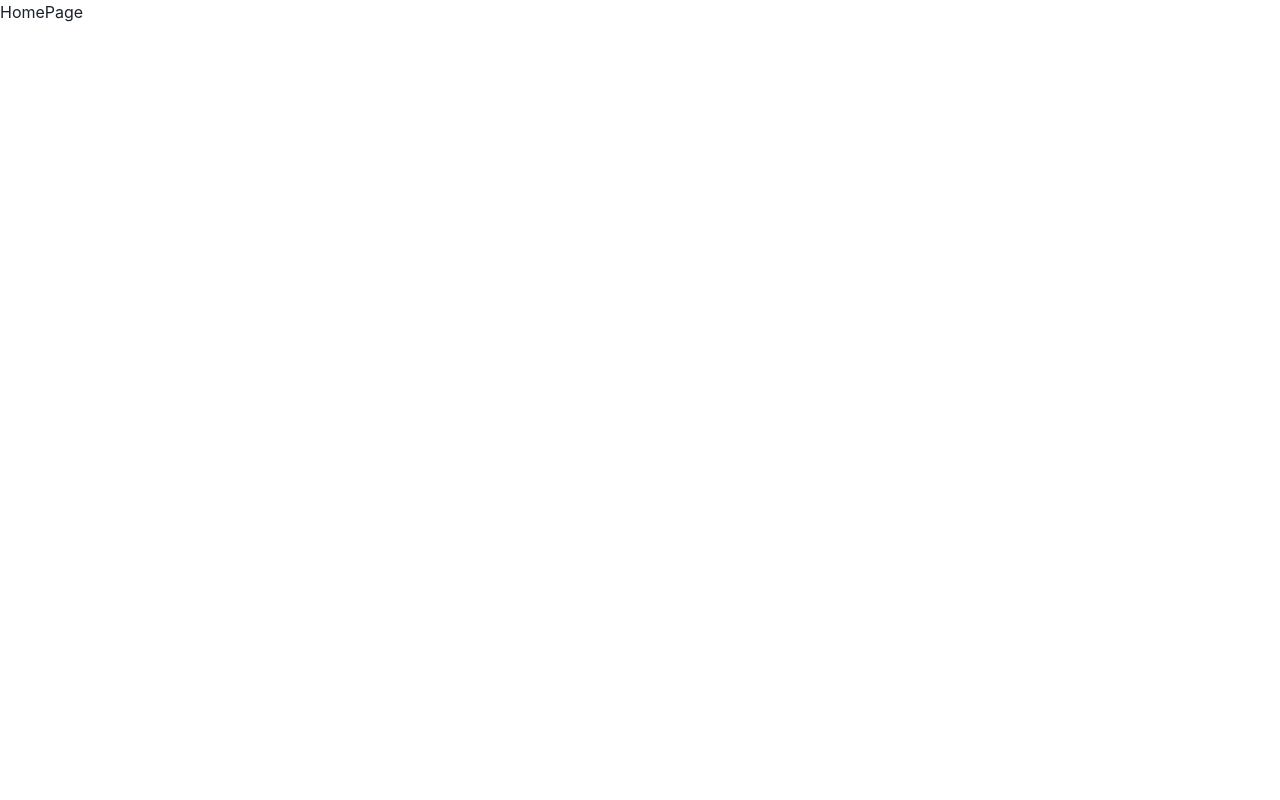
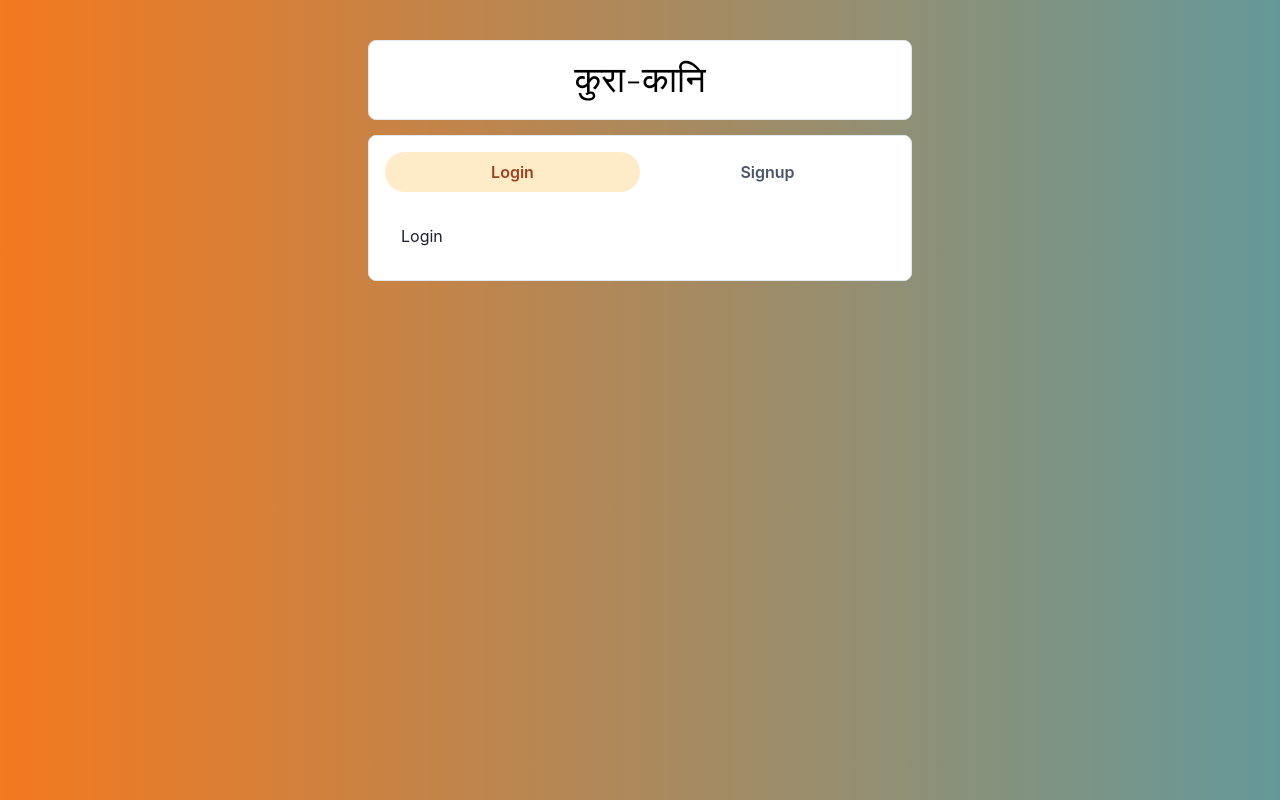
Before and after one commit to regmibishal42/KuraKani, a React (Vite) app in the folder frontend/: page / in a window 1280 px wide. Built offline with nearby package versions, Linux system fonts and the light colour scheme.

Commit message:
Working on login/signup page

```diff
--- a/frontend/src/App.css
+++ b/frontend/src/App.css
@@ -0,0 +1,13 @@
+
+@import url('https://fonts.googleapis.com/css2?family=Pacifico&family=Shadows+Into+Light&family=Work+Sans:wght@300&display=swap');
+
+
+.App{
+    min-height: 100vh ;
+    display: flex;
+    background: #659999;  /* fallback for old browsers */
+    background: -webkit-linear-gradient(to right, #f4791f, #659999);
+    background: linear-gradient(to right, #f4791f, #659999);
+
+
+}
--- a/frontend/src/App.jsx
+++ b/frontend/src/App.jsx
@@ -1,6 +1,7 @@
 import {Route,Routes} from 'react-router-dom';
 import ChatPage from './Pages/ChatPage';
 import HomePage from './Pages/HomePage';
+import "./App.css";
 
 
 function App() {
--- a/frontend/src/Pages/HomePage.jsx
+++ b/frontend/src/Pages/HomePage.jsx
@@ -1,9 +1,50 @@
-import React from 'react'
+import React from 'react';
+// import './HomePage.css';
+import {
+    Box,
+    Text,
+    Container,
+    Tabs,
+    TabList,
+    Tab,
+    TabPanels,
+    TabPanel
+} from '@chakra-ui/react';
+import Login from '../components/Authentication/Login.jsx';
+import Signup from '../components/Authentication/Signup.jsx';
+
 
 const HomePage = () => {
-  return (
-    <div>HomePage</div>
-  )
+    return (
+        <Container maxWidth="xl" centerContent>
+            {/* Box Works The Same as Div */}
+            <Box display='flex' justifyContent='center' alignItems='center'
+                p={3}
+                bg="white"
+                w="100%"
+                m="40px 0 15px 0"
+                borderRadius="lg"
+                borderWidth="1px">
+                <Text fontSize="4xl" fontFamily="Work Sans" color="black">कुरा-कानि</Text>
+            </Box>
+            <Box bg='white'
+                p={4}
+                w="100%"
+                borderRadius='lg'
+                borderWidth="1px">
+                <Tabs variant='soft-rounded' colorScheme='orange'>
+                    <TabList mb='1em'>
+                        <Tab width='50%'>Login</Tab>
+                        <Tab width='50%'>Signup</Tab>
+                    </TabList>
+                    <TabPanels>
+                        <TabPanel> <Login /> </TabPanel>
+                        <TabPanel> <Signup /> </TabPanel>
+                    </TabPanels>
+                </Tabs>
+            </Box>
+        </Container>
+    )
 }
 
 export default HomePage;
--- /dev/null
+++ b/frontend/src/components/Authentication/Login.jsx
@@ -0,0 +1,9 @@
+import React from 'react';
+
+const Login = () => {
+  return (
+    <div>Login</div>
+  )
+}
+
+export default Login;
--- /dev/null
+++ b/frontend/src/components/Authentication/Signup.jsx
@@ -0,0 +1,9 @@
+import React from 'react'
+
+const Signup = () => {
+  return (
+    <div>Signup</div>
+  )
+}
+
+export default Signup;
```
Also changed, not shown: frontend/src/Pages/HomePage.css (added), 2 other files (tests, documents, lock files or other folders).
